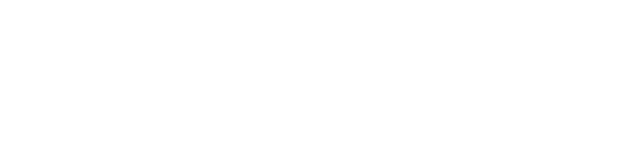
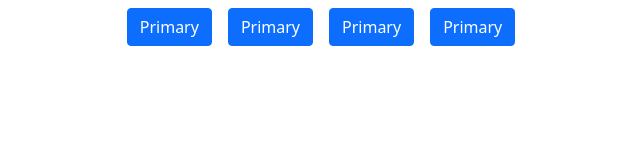
Before and after one commit to iwasatat0107/QuizGame, a plain HTML site: page index.html in a window 1280 px wide. Shown: the whole page, without its empty margins (319-959 px from the left). Drawn offline with nearby package versions, Linux system fonts and the light colour scheme.

Commit message:
ボタンの設置

```diff
--- a/index.html
+++ b/index.html
@@ -23,6 +23,29 @@
 
 <body>
 
+  <div class="container">
+
+    <div id="js-items" class="d-flex justify-content-center">
+      <div class="m-2">
+        <button type="button" id="js-btn-1" class="btn btn-primary">Primary</button>
+      </div>
+      <div class="m-2">
+        <button type="button" id="js-btn-2" class="btn btn-primary">Primary</button>
+      </div>
+      <div class="m-2">
+        <button type="button" id="js-btn-3" class="btn btn-primary">Primary</button>
+      </div>
+      <div class="m-2">
+        <button type="button" id="js-btn-4" class="btn btn-primary">Primary</button>
+      </div>
+    </div>
+
+
+
+
+
+  </div>
+
 </body>
 
 </html>
```
